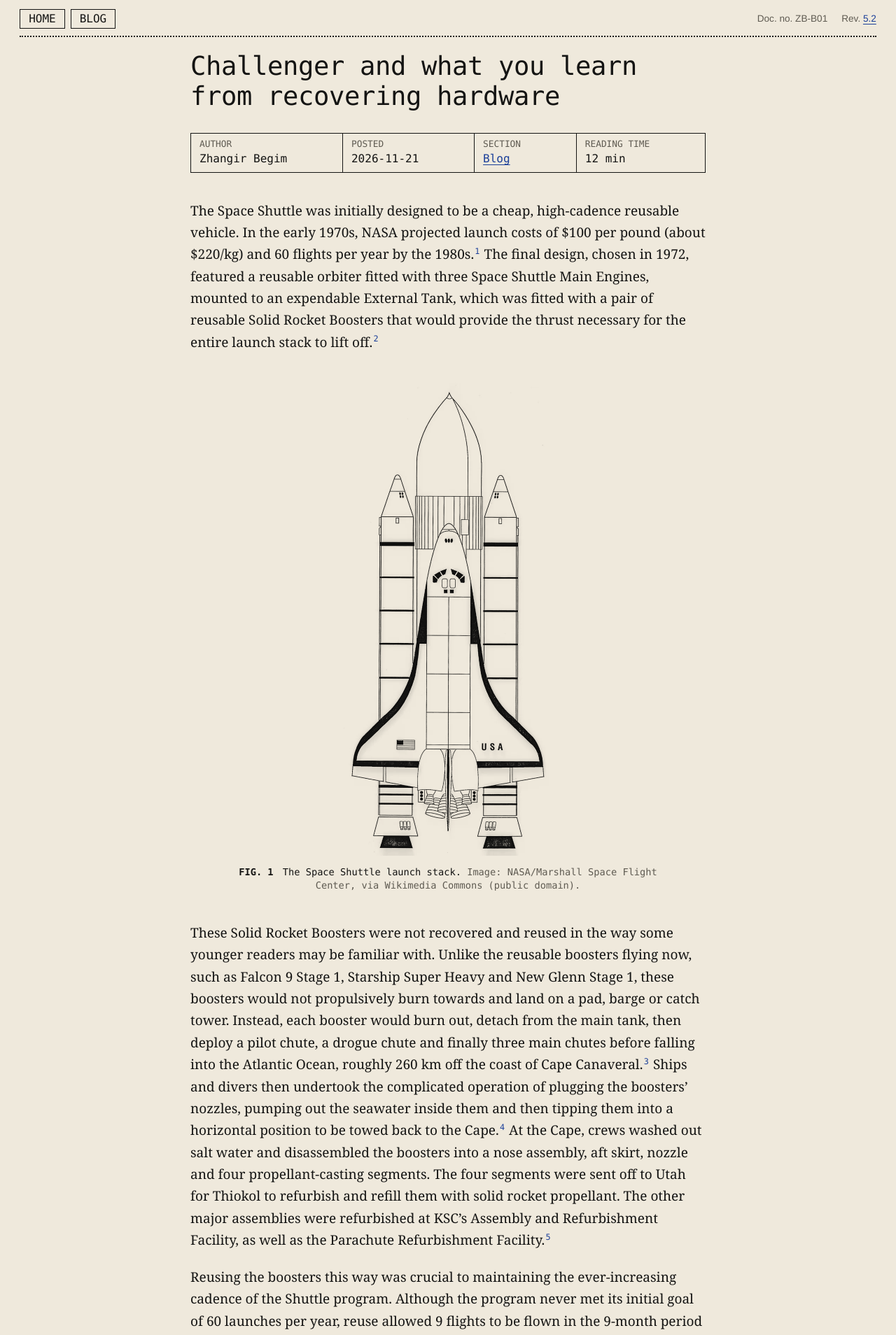
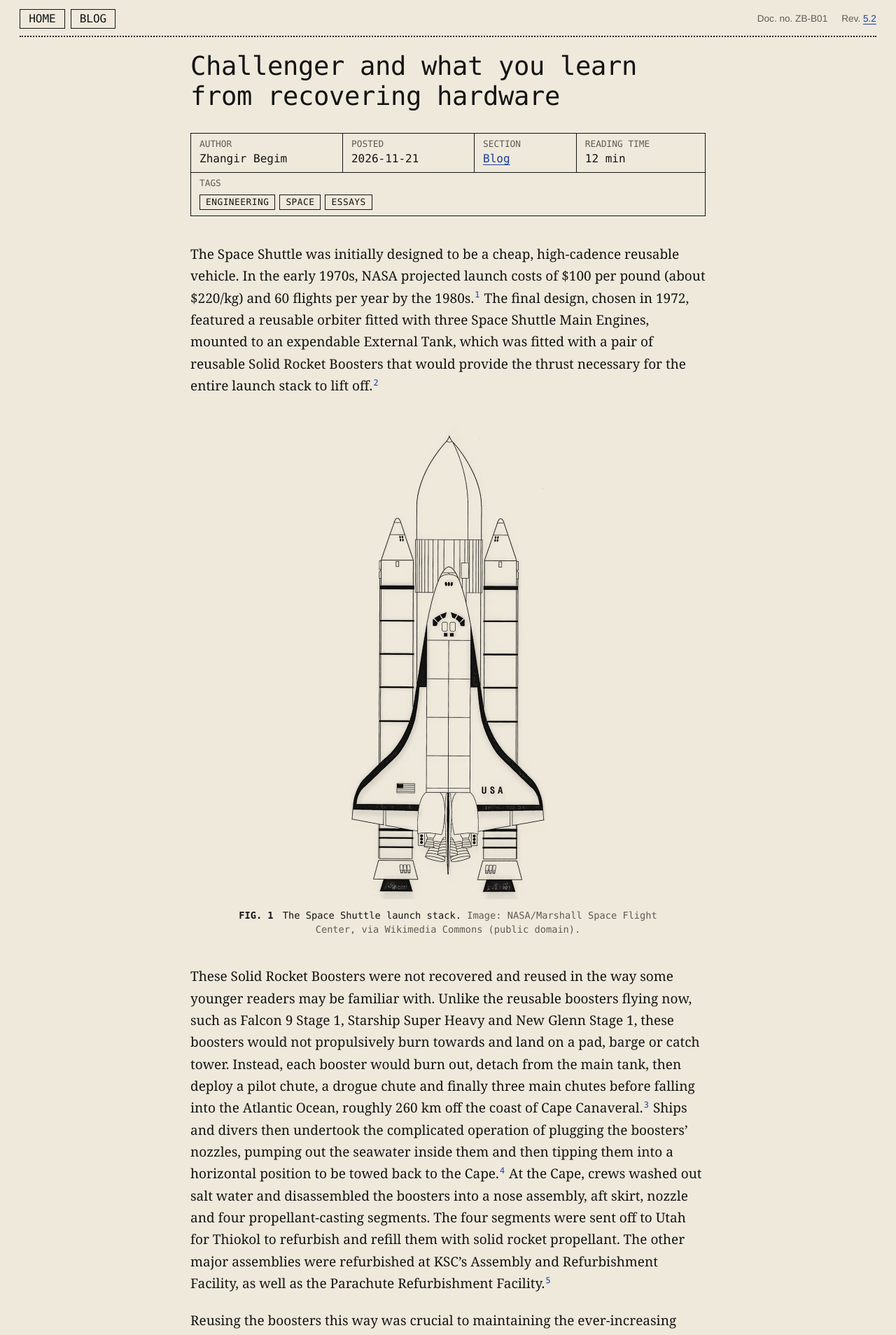
Before and after one commit to BegimZhangir/BegimZhangir.github.io, a Jekyll site: the page built from docs/_posts/2026-11-21-challenger-recovering-hardware.html, in a window 1280 px wide. Shown: the top 1908 px of the page at 70% size. Built offline with Jekyll 4.4.1, drawn with Linux system fonts in a browser that asks for light colours.

Commit message:
Add blog tags; tag the Challenger post Engineering, Space, Essays
- Posts take a `tags:` list in front matter (Jekyll's built-in tags).
- Tags show as small ruled labels in a full-width row of the post's
  meta block and under each post on the Blog page.
- New Tags page (/blog/tags/) lists every tag with its post count and
  posts; each tag label links to its section there, which is
  highlighted when targeted. (GitHub Pages cannot generate one page per
  tag without an unsupported plugin, so tags share one page.)
- The Blog page links to the Tags page.

Co-Authored-By: Claude Opus 5.5 <noreply@anthropic.com>

```diff
--- a/docs/_data/revisions.yml
+++ b/docs/_data/revisions.yml
@@ -11,7 +11,7 @@
 
 - rev: "5.2"
   date: "2026-11-21"
-  description: Blog section added, with its first post on Challenger
+  description: Blog section with tags, and its first post on Challenger
   pr: 8
 - rev: "5.1"
   date: "2026-10-06"
--- a/docs/_includes/style.scss
+++ b/docs/_includes/style.scss
@@ -426,6 +426,64 @@ main {
   color: var(--muted);
 }
 
+/* Tags: small ruled labels, like the top-bar buttons */
+
+.tags {
+  display: flex;
+  flex-wrap: wrap;
+  gap: 6px;
+  margin: 0.5em 0 0;
+  padding: 0;
+  list-style: none;
+}
+
+.tag {
+  display: inline-block;
+  padding: 1px 8px;
+  border: 1px solid var(--ink);
+  color: var(--ink);
+  font-family: var(--mono);
+  font-size: 0.8em;
+  letter-spacing: 0.04em;
+  text-decoration: none;
+  text-transform: uppercase;
+}
+
+.tag:hover {
+  background: var(--ink);
+  color: var(--paper);
+}
+
+.tag-count {
+  color: var(--muted);
+}
+
+.tag:hover .tag-count {
+  color: inherit;
+}
+
+.tag-index {
+  margin: 0 0 1.5em;
+}
+
+.tag-group {
+  margin-bottom: 1.8em;
+  scroll-margin-top: 16px;
+}
+
+.tag-group h2 {
+  margin: 0 0 0.4em;
+  font-size: 1em;
+  font-weight: normal;
+  text-transform: uppercase;
+}
+
+.tag-group:target h2 {
+  background: var(--ink);
+  color: var(--paper);
+  padding: 0 0.5ch;
+}
+
 /* A post: monospace furniture around a serif reading column */
 
 .post {
@@ -463,6 +521,16 @@ main {
 
 .post-meta div:nth-child(n + 3) {
   border-top: var(--line) solid var(--rule);
+}
+
+.post-meta .meta-tags {
+  grid-column: 1 / -1;
+  border-top: var(--line) solid var(--rule);
+  border-left: 0;
+}
+
+.post-meta .meta-tags .tags {
+  margin-top: 4px;
 }
 
 .post-meta dt {
@@ -610,6 +678,11 @@ main {
   .post-meta div + div {
     border-left: var(--line) solid var(--rule);
   }
+
+  .post-meta div.meta-tags {
+    border-top: var(--line) solid var(--rule);
+    border-left: 0;
+  }
 }
 
 @media (prefers-color-scheme: dark) {
--- /dev/null
+++ b/docs/_includes/tag-list.html
@@ -0,0 +1,11 @@
+{% comment %}
+  A post's tags as links to their section on the Tags page.
+  include.tags: the list of tag names.
+{% endcomment %}
+{% if include.tags and include.tags.size > 0 %}
+<ul class="tags" aria-label="Tags">
+  {% for tag in include.tags %}
+  <li><a class="tag" href="{{ '/blog/tags/' | relative_url }}#{{ tag | slugify }}">{{ tag }}</a></li>
+  {% endfor %}
+</ul>
+{% endif %}
--- a/docs/_layouts/post.html
+++ b/docs/_layouts/post.html
@@ -12,6 +12,7 @@ layout: default
       <div><dt>Posted</dt><dd><time datetime="{{ page.date | date: '%Y-%m-%d' }}">{{ page.date | date: "%Y-%m-%d" }}</time></dd></div>
       <div><dt>Section</dt><dd><a href="{{ '/blog/' | relative_url }}">Blog</a></dd></div>
       <div><dt>Reading time</dt><dd>{{ minutes }} min</dd></div>
+      {% if page.tags.size > 0 %}<div class="meta-tags"><dt>Tags</dt><dd>{% include tag-list.html tags=page.tags %}</dd></div>{% endif %}
     </dl>
   </header>
 
--- a/docs/_posts/2026-11-21-challenger-recovering-hardware.html
+++ b/docs/_posts/2026-11-21-challenger-recovering-hardware.html
@@ -2,6 +2,7 @@
 title: "Challenger and what you learn from recovering hardware"
 date: 2026-11-21
 doc: ZB-B01
+tags: [Engineering, Space, Essays]
 description: "How post-flight inspection of recovered Space Shuttle boosters exposed the O-ring problems behind the Challenger disaster, and why that matters for reusable rockets."
 ---
 
--- a/docs/blog.html
+++ b/docs/blog.html
@@ -18,11 +18,13 @@ description: "Posts by Zhangir Begim on engineering, spaceflight and whatever el
       <td>
         <a href="{{ post.url | relative_url }}">{{ post.title }}</a>
         {% if post.description %}<p class="postlist-desc">{{ post.description }}</p>{% endif %}
+        {% include tag-list.html tags=post.tags %}
       </td>
     </tr>
     {% endfor %}
   </tbody>
 </table>
+<p class="more"><a href="{{ '/blog/tags/' | relative_url }}">Browse by tag →</a></p>
 {% else %}
 <p>No posts yet.</p>
 {% endif %}
```
Also changed, not shown: docs/tags.html (added, +36 -0 lines).
